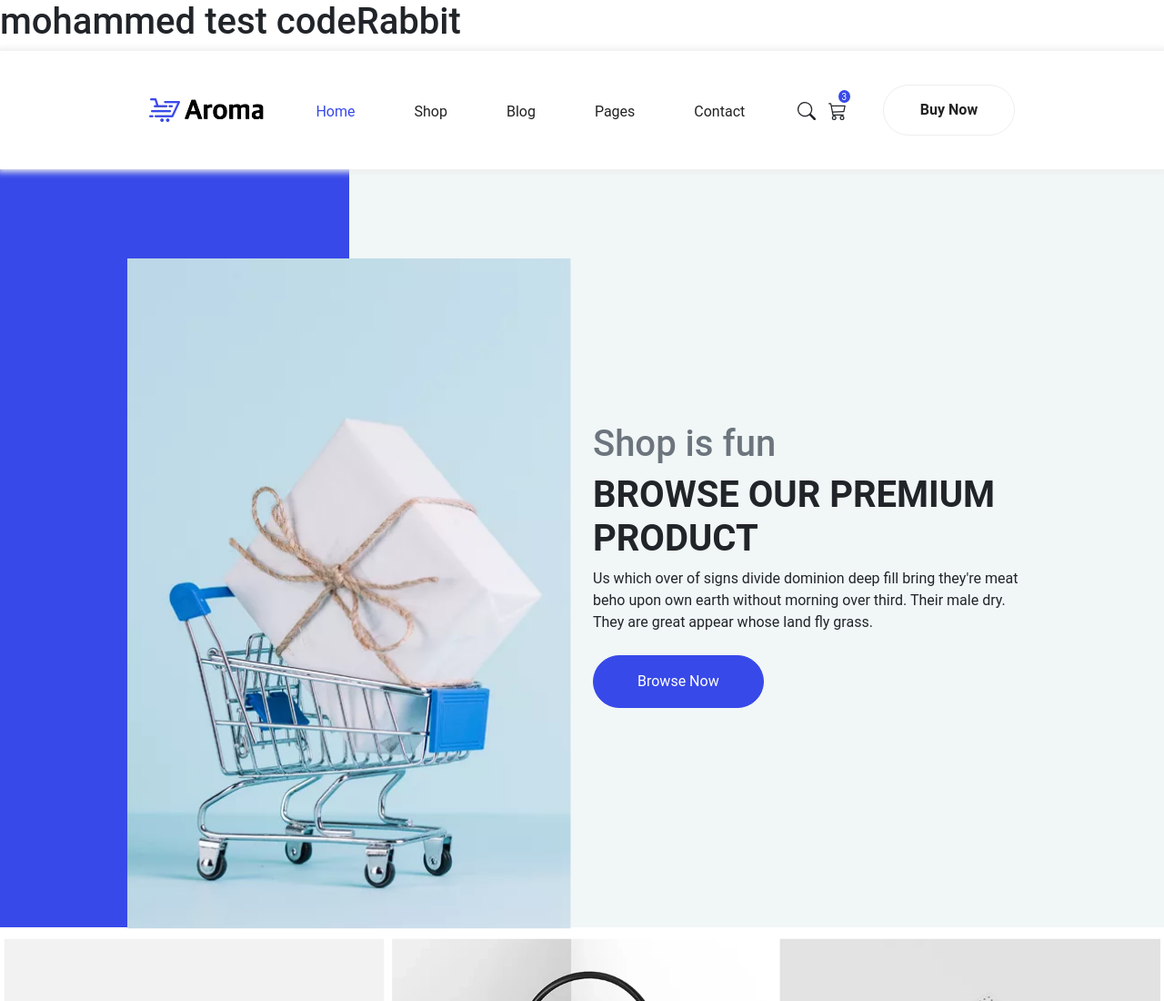
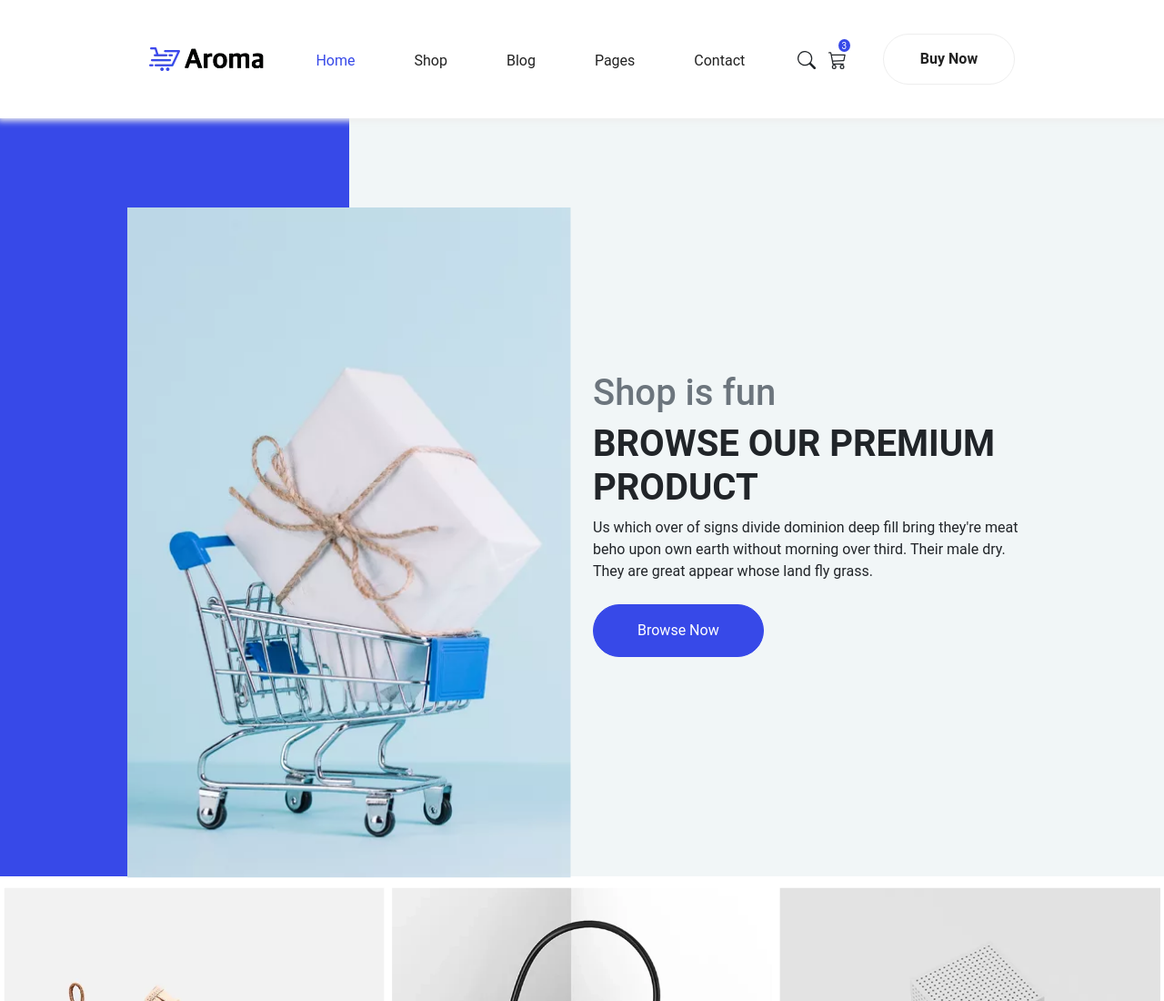
Before and after one commit to Mohammed-Alqerem/Aroma-E-commerce, a plain HTML site: page index.html in a window 1280 px wide. Shown: the top 1100 px of the page at 91% size. Drawn offline with nearby package versions, Linux system fonts and the light colour scheme.

Commit message:
test delete h1

```diff
--- a/index.html
+++ b/index.html
@@ -32,7 +32,6 @@
 
 
 <!-- start navbar -->
-     <h1>mohammed test codeRabbit</h1>
 
   <nav class="nav">
     <div class="container">
```
